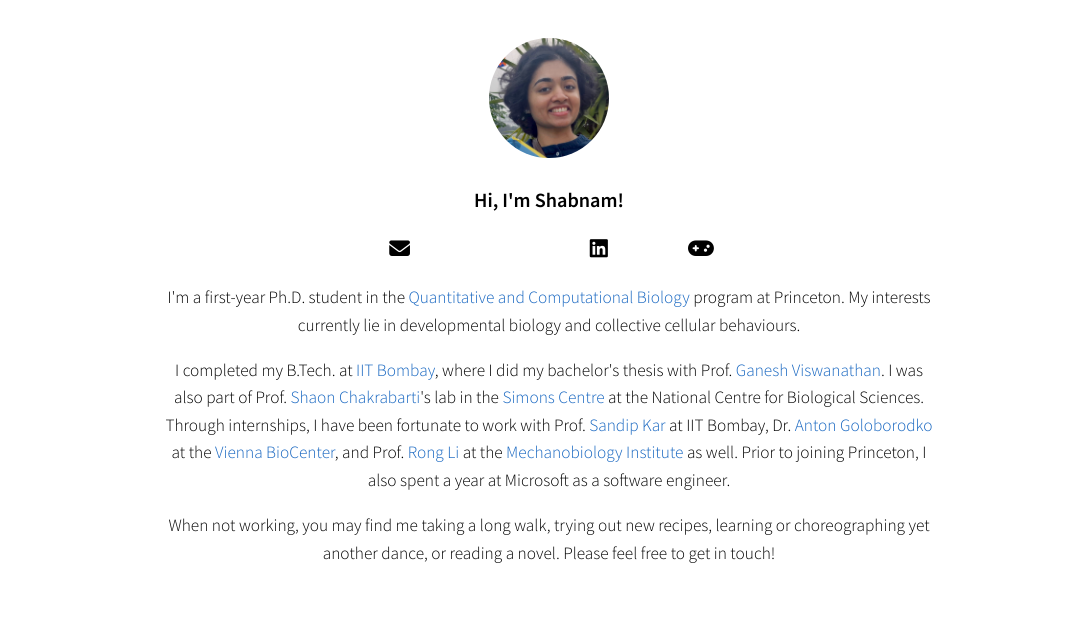
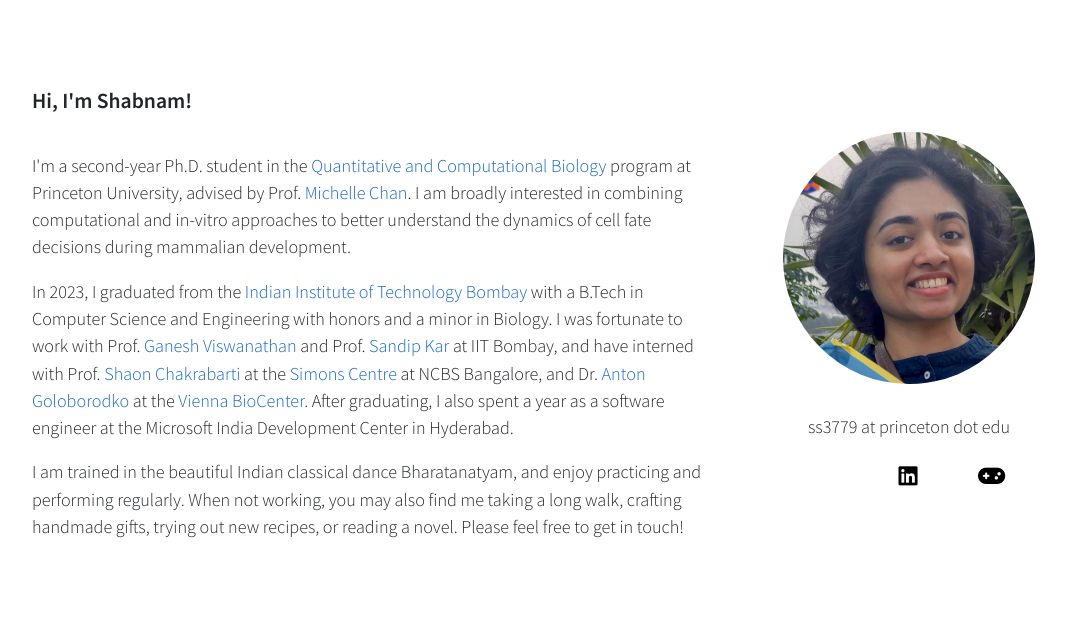
Before and after one commit to shabnamsahay/shabnamsahay.github.io, a plain HTML site: page index.html in a window 1280 px wide. Shown: the whole page, without its empty margins (91-1157 px from the left). Drawn offline with nearby package versions, Linux system fonts and the light colour scheme; some icons are missing.

Commit message:
oct 2025

```diff
--- a/index.html
+++ b/index.html
@@ -14,8 +14,9 @@
     <link rel="icon" type="image/png" href="favicon.png" sizes="32x32" />
 
     <!-- Include style sheets -->
-    <!-- <link rel="stylesheet" href="https://cdn.jsdelivr.net/npm/water.css@2/out/water.css"> -->
+    <link href="https://cdn.jsdelivr.net/npm/bootstrap@5.3.2/dist/css/bootstrap.min.css" rel="stylesheet" integrity="sha384-T3c6CoIi6uLrA9TneNEoa7RxnatzjcDSCmG1MXxSR1GAsXEV/Dwwykc2MPK8M2HN" crossorigin="anonymous">
     <link rel="stylesheet" href="main.css" />
+
 
     <!-- Fonts from Google Fonts -->
     <link rel="preconnect" href="https://fonts.googleapis.com" />
@@ -43,20 +44,62 @@
 
   <body>
     <div class="container">
-      <div class="row align-items-center">
-        <div class="col-sm-12" align="center">
 
+
+      <div class="row align-items-left" style="margin-top: 1em;">
+
+        <div class="col-md-8" align="center">
+
+        <section id="content-left">
+
+          <h5><b>Hi, I'm Shabnam!</b></h5> <br>
+          <!-- Text -->
+
+          <p>
+            I'm a second-year Ph.D. student in the
+            <a href="https://lsi.princeton.edu/qcbgraduate">Quantitative and Computational Biology</a> program at Princeton University, advised by Prof.
+            <a href="https://lsi.princeton.edu/people/michelle-chan">Michelle Chan</a>. I am broadly interested in combining computational and in-vitro approaches to better understand the dynamics of cell fate decisions during mammalian development.
+          </p>
+          <p>
+            In 2023, I graduated from the
+            <a href="https://www.iitb.ac.in/">Indian Institute of Technology Bombay</a> with a B.Tech in Computer Science and Engineering with honors and a minor in Biology.
+            I was fortunate to work with
+            Prof. <a href="https://www.che.iitb.ac.in/faculty/ganesh-viswanathan">Ganesh Viswanathan</a> and
+            Prof. <a href="https://www.chem.iitb.ac.in/facultyuserview/sandip-kar">Sandip Kar</a> at IIT Bombay, and have interned with
+            Prof. <a href="https://www.ncbs.res.in/faculty/shaon">Shaon Chakrabarti</a> at the <a href="https://x.com/ncbstheory">Simons Centre</a> at NCBS Bangalore, and
+            Dr. <a href="https://www.oeaw.ac.at/imba/research/anton-goloborodko">Anton Goloborodko</a> at the
+            <a href="https://www.viennabiocenter.org/">Vienna BioCenter</a>.
+            After graduating, I also spent a year as a software engineer at the Microsoft India Development Center in Hyderabad.
+          </p>
+
+          <p>
+            I am trained in the beautiful Indian classical dance Bharatanatyam, and enjoy practicing and performing regularly. When not working, you may also find me taking a long walk, crafting handmade gifts, trying out new recipes, or reading a novel. Please feel free to get in touch!
+          </p>
+
+        </section>
+
+      </div>
+
+      <div class="col-md-4 align-self-center" align="center">
+        <section id="content">
+          <img src="./profile.png" alt="Shabnam Sahay" class="avatar" /> <br> <br>
+
+          <p> ss3779 at princeton dot edu </p>
+
+          <ul class="icons">
+            <li>   <a href="https://scholar.google.com/citations?view_op=list_works&hl=en&user=kzXO8TsAAAAJ" title="Google Scholar"><i class="ai ai-google-scholar"></i></a> </li>
+            <li> <a href="https://www.linkedin.com/in/shabnam-sahay-608490196/" title="LinkedIn"><i class="fab fa-linkedin"></i></a> </li>
+            <li>   <a href="./activities.html" title="Hobbies"><i class="fa fa-gamepad"></i></a> </li>
+          </ul>
+
+        </section>
+      </div>
+
+    </div>
+
+    <!-- <div class="row align-items-left">
       <section id="content">
 
-      <!-- Avatar image -->
-      <img src="./profile.png" alt="Shabnam Sahay" class="avatar" />
-
-      <!-- Text -->
-
-
-      <h3>Hi, I'm Shabnam!</h3>
-
-      <!-- Icons -->
           <ul class="icons">
             <li> <a href="mailto:ss3779@princeton.edu" title="E-Mail">
               <i class="fa fa-envelope"></i>
@@ -66,40 +109,37 @@
             <li>   <a href="./activities.html" title="Hobbies"><i class="fa fa-gamepad"></i></a> </li>
           </ul>
 
-      <!-- <hr>
-      <a href="./research.html">Research</a> |
-      <a href="./research.html">Projects</a> |
-      <a href="./activities.html">Hobbies</a>
-      <hr> -->
+      </section>
+    </div> -->
 
-      <p>
-        I'm a first-year Ph.D. student in the
-        <a href="https://lsi.princeton.edu/qcbgraduate">Quantitative and Computational Biology</a> program at Princeton. My interests currently lie in developmental biology and collective cellular behaviours.
-      </p>
-      <p>
-
-        I completed my B.Tech. at <a href="https://www.iitb.ac.in/">IIT Bombay</a>, where I did my bachelor's thesis with Prof. <a href="https://www.che.iitb.ac.in/faculty/ganesh-viswanathan">Ganesh Viswanathan</a>. I was also part of Prof. <a href="https://www.ncbs.res.in/faculty/shaon">Shaon Chakrabarti</a>'s lab in the <a href="https://theory.ncbs.res.in/">Simons Centre</a> at the National Centre for Biological Sciences. Through internships, I have been fortunate to work with Prof. <a href="https://www.chem.iitb.ac.in/facultyuserview/sandip-kar">Sandip Kar</a> at IIT Bombay, Dr. <a href="https://www.oeaw.ac.at/imba/research/anton-goloborodko">Anton Goloborodko</a>
-        at the <a href="https://www.viennabiocenter.org/">Vienna BioCenter</a>, and Prof. <a href="https://www.mbi.nus.edu.sg/rong-li/">Rong Li</a> at the <a href="https://www.mbi.nus.edu.sg/">Mechanobiology Institute</a> as well. Prior to joining Princeton, I also spent a year at Microsoft as a software engineer.
-      </p>
-      <p>
-        When not working, you may find me taking a long walk, trying out new recipes, learning or choreographing yet another dance, or reading a novel. Please feel free to get in touch!
-      </p>
-
-      <!-- Icons -->
-      <!-- <ul class="icons">
-        <li>   <a href="./research.html" title="Research"><i class="fa fa-flask"></i></a> </li>
-        <li> <a href="./cv.pdf" title="CV"><i class="ai ai-cv"></i></a> </li>
-        <li> <a href="https://twitter.com/shabnam_sahay" title="Twitter"><i class="fab fa-twitter"></i></a> </li>
-        <li> <a href="./photos.html" title="Gallery"><i class="fa fa-camera-retro"></i></a> </li>
-      </ul> -->
+  </div>
 
 
+  <!-- <div class="container" style='margin-top: 2em;'>
+    <div class="row align-items-left">
+      <div class="col-sm-12" align="center">
+        <section id="content-left">
+
+        <h6><b> Updates </b></h6>
+
+        <div style="overflow-y: scroll; height:150px;">
+        <li> <b>Jun 2025</b>: Joined Prof. Michelle Chan's lab in the Lewis-Sigler Institute for Integrative Genomics
+        <li> <strong>Aug 2024</strong>: Started in the QCB Ph.D. program at Princeton!
+        <li> <strong>Feb 2024</strong>: Attended the Systems Biology Approaches to Understand Complex Cellular Dynamics Workshop at IIT Bombay
+        <li> <strong>Oct 2023</strong>: ODeGP published in Bioinformatics!
+        <li> <strong>Aug 2023</strong>: Graduated from IIT Bombay with a B.Tech (Honors) in CSE + Minor in Biosciences
+        <li> <strong>Dec 2022</strong>: Attended the Winter School on Theoretical Computer Science at IIT Delhi
+        <li> <strong>Nov 2022</strong>: Poster presentation at the Simons Symposium on Cellular Lineages and Development in Alleppey, India
+        </div>
 
       </section>
-
       </div>
     </div>
-  </div>
+  </div> -->
+
+  <!-- Bootstrap 5 JS Bundle (includes Popper) -->
+  <script src="https://cdn.jsdelivr.net/npm/bootstrap@5.3.3/dist/js/bootstrap.bundle.min.js"></script>
+
   </body>
 
 </html>
--- a/main.css
+++ b/main.css
@@ -13,6 +13,20 @@ a:hover {
     color: #217ee7;
 }
 
+body {
+    margin:0 auto;
+    max-width: 1200px;
+    max-height: 900px;
+    padding: 60px;
+    font-family: 'Source Sans Pro', sans-serif;
+    font-size: 1.05em;
+    font-weight: 300;
+}
+
+p {
+    line-height: 1.5em;
+}
+
 #content {
     /* position: absolute; */
     /* top: 50%; */
@@ -20,8 +34,8 @@ a:hover {
     /* margin-right: -50%; */
     /* transform: translate(-50%, -50%) ; */
     text-align: center;
-    max-width: 780px;
-    padding: 30px;
+    max-width: 1200px;
+    padding: 10px;
     line-height: 1.6em;
 }
 
@@ -31,14 +45,15 @@ a:hover {
     /* left: 50%; */
     /* margin-right: -50%; */
     /* transform: translate(-50%, -50%) ; */
-    max-width: 1000px;
-    padding: 30px;
+    text-align: left;
+    max-width: 1200px;
+    padding: 10px;
     line-height: 1.6em;
 }
 
 .avatar {
     border-radius: 50%;
-    width: 120px;
+    width: 80%;
 }
 
 .gallery {
@@ -51,8 +66,9 @@ a:hover {
     padding: 0;
     display: flex;
     justify-content: space-between;
-    width: 80%;
-    max-width: 320px;
+    text-align: left;
+    width: 75%;
+    max-width: 180px;
     margin: 1em auto;
 }
 
```
Also changed, not shown: activities.html (+31 -2 lines). Lines whose indentation alone changed are shown as unchanged.
